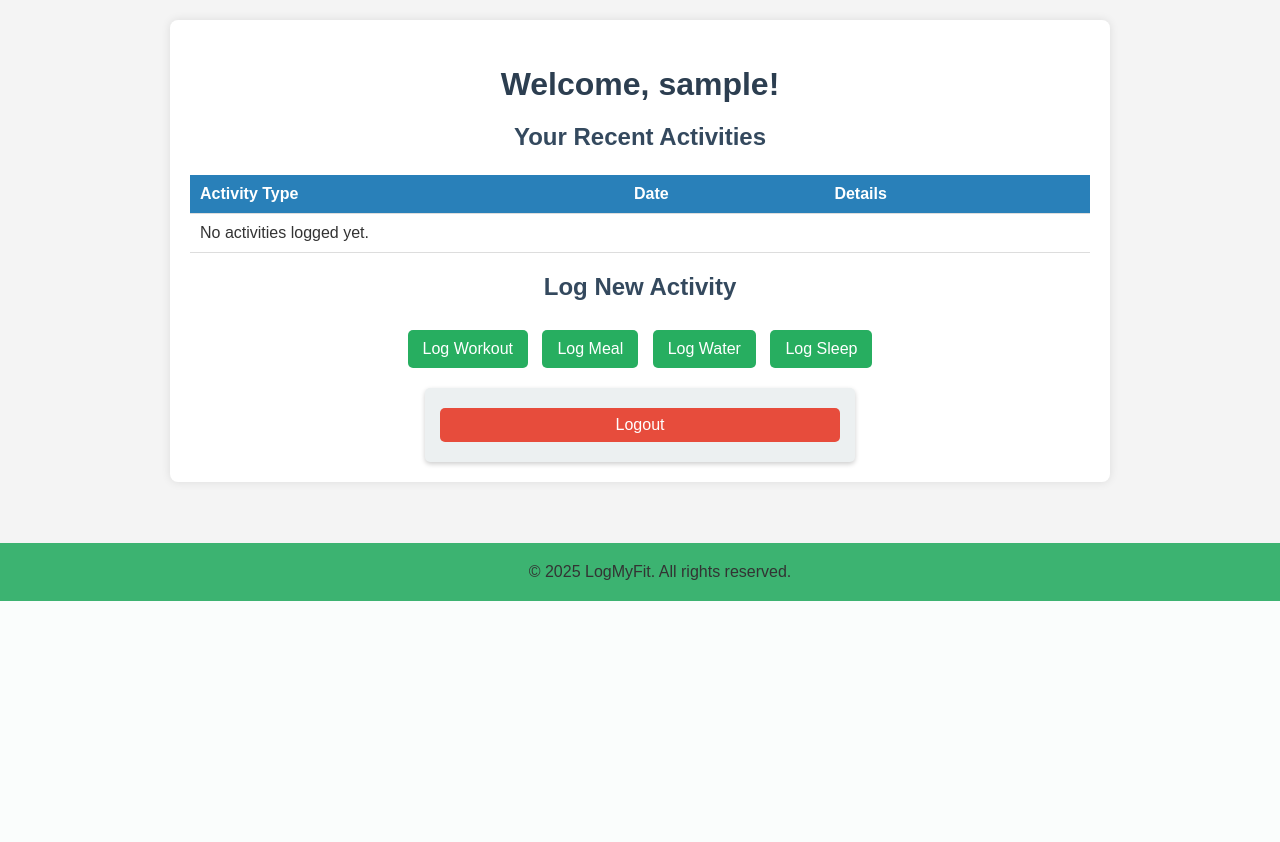
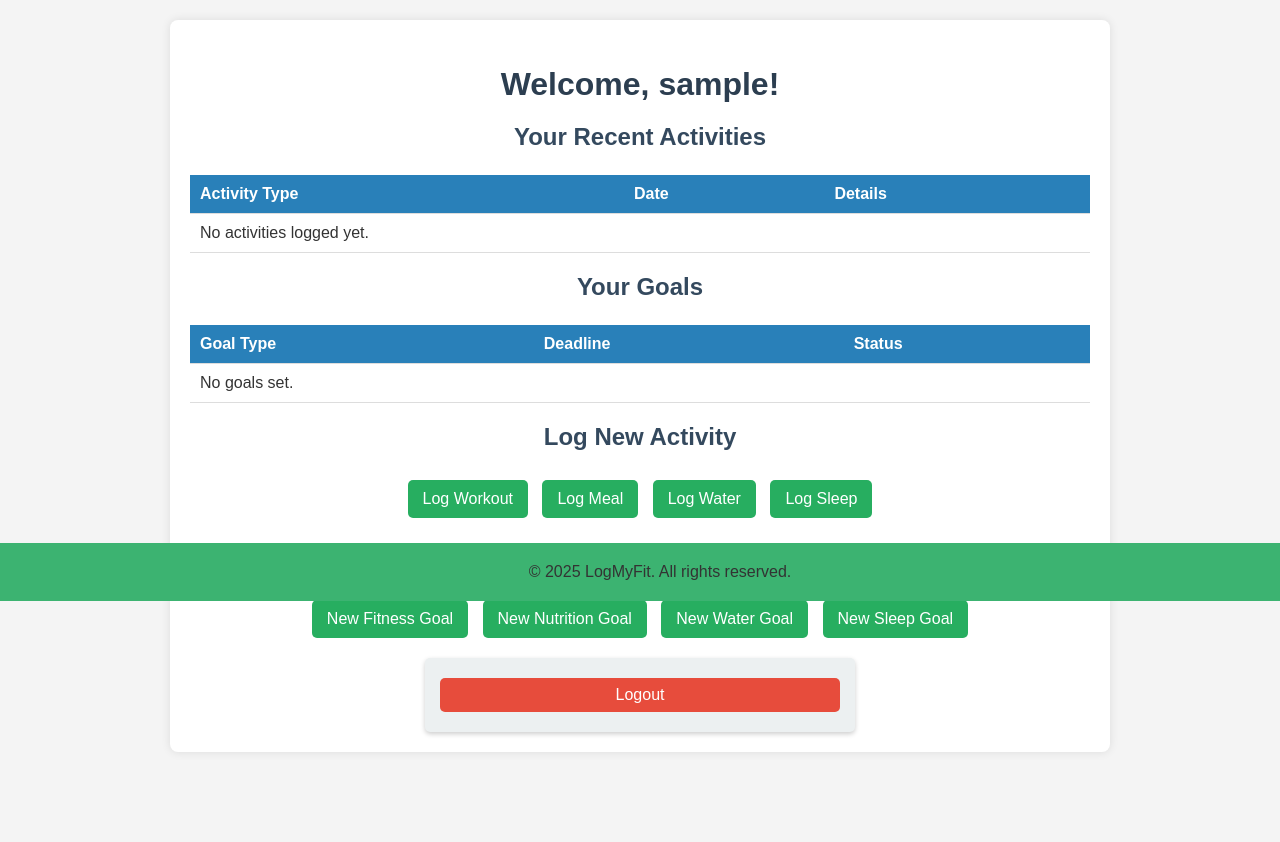
Before and after one commit to csweenz/Capstone, a Django app: page /dashboard/ in a window 1280 px wide. Shown: the part 199-1041 px from the top of the page. Before the commit the page ends 800 px from the top, so only its background shows below. Run offline with Django 5.2, Linux system fonts and the light colour scheme; the visitor is signed in with stand-in values (Sample User, id 1); data that the repository does not hold is empty.

Commit message:
Feature:  Added goal forms and goal table to dashboard

```diff
--- a/capstoneproject/LogMyFit/forms.py
+++ b/capstoneproject/LogMyFit/forms.py
@@ -60,24 +60,40 @@ class SleepActivityForm(forms.ModelForm):
 
 # Fitness Goal Form
 class FitnessGoalForm(forms.ModelForm):
-    class Meta:
+    targetDate = forms.FloatField(
+        label="Days Until Deadline", #label and help_text would make inputs more clear
+        initial=7
+    )
+    class Meta():
         model = FitnessGoal
-        fields = ['targetWeightLifted', 'targetDistance', 'targetDuration']
+        fields = ['targetWeightLifted', 'targetDistance', 'targetDuration', 'targetDate']
 
 # Nutrition Goal Form
 class NutritionGoalForm(forms.ModelForm):
+    targetDate = forms.FloatField(
+        label="Days Until Deadline",
+        initial=7
+    )
     class Meta:
         model = NutritionGoal
         fields = ['dailyCalorieIntake', 'proteinGoal', 'sugarLimit']
 
 # Water Goal Form
 class WaterGoalForm(forms.ModelForm):
+    targetDate = forms.FloatField(
+        label="Days Until Deadline",
+        initial=7
+    )
     class Meta:
         model = WaterGoal
         fields = ['dailyWaterIntakeTarget']
 
 # Sleep Goal Form
 class SleepGoalForm(forms.ModelForm):
+    targetDate = forms.FloatField(
+        label="Days Until Deadline",
+        initial=7
+    )
     class Meta:
         model = SleepGoal
         fields = ['targetHours']
--- a/capstoneproject/LogMyFit/models.py
+++ b/capstoneproject/LogMyFit/models.py
@@ -98,13 +98,11 @@ class Goal(models.Model):
     goalID = models.AutoField(primary_key=True)
     user = models.ForeignKey(User, on_delete=models.CASCADE, related_name="goals")
     goalType = models.CharField(max_length=10, choices=GOAL_TYPES)
-    targetValue = models.FloatField()
-    targetDate = models.DateField()
+    targetDate = models.DateField(default=date.today)
     status = models.CharField(max_length=10, choices=STATUS_TYPES, default="Active")
 
     def __str__(self):
         return f"{self.user.username} - {self.goalType} Goal"
-
 
 # Fitness Goal Model
 class FitnessGoal(models.Model):
--- a/capstoneproject/LogMyFit/templates/dashboard.html
+++ b/capstoneproject/LogMyFit/templates/dashboard.html
@@ -11,7 +11,7 @@
 {% block content %}
     <h2>Welcome, {{ user.username }}!</h2>
 
-    <div id="dashboard-table-container">
+    <div id="dashboard-activity-table-container">
     <h3>Your Recent Activities</h3>
     <table id="dashboard-table">
     <thead>
@@ -21,7 +21,7 @@
         <th>Details</th>
     </tr>
     </thead>
-    {% for activity in activities %}
+    {% for activity in monthly_activities %}
         <tr class="dashboard-data-row">
             <td>{{ activity.activityType }}</td>
             <td>{{ activity.activity_date }}</td>
@@ -53,6 +53,35 @@
 </table>
     </div>
 
+    <div id="dashboard-goal-table-container">
+    <h3>Your Goals</h3>
+    <table id="dashboard-table">
+    <thead>
+    <tr>
+        <th>Goal Type</th>
+        <th>Deadline</th>
+        <th>Status</th>
+    </tr>
+    </thead>
+    {% for goal in goals %}
+        <tr class="dashboard-data-row">
+            <td>{{ goal.goalType }}</td>
+            <td>{{ goal.targetDate }}</td>
+            <td>{{ goal.status }}</td>
+        </tr>
+        <!--<tr class="dashboard-expand-row" style="display: none;">
+            <td colspan="2">
+            update, delete, details logic
+            </td>
+        </tr>-->
+    {% empty %}
+        <tr>
+            <td colspan="3">No goals set.</td>
+        </tr>
+    {% endfor %}
+</table>
+    </div>
+
     <div id="dashboard-form-container">
     <h3>Log New Activity</h3>
         <div    id="dashboard-form-buttons">
@@ -66,6 +95,7 @@
         <form method="POST" action="{% url 'dashboard' %}">
             {% csrf_token %}
             {{ workout_form.as_p }}
+            <input type="hidden" name="form_type" value="activity">
             <input type="hidden" name="activityType" value="Workout">
             <input type="hidden" name="activity_date" value="{{ activity_date }}">
             <button type="submit">Submit Workout</button>
@@ -97,6 +127,53 @@
     </div>
     </div>
 
+    <div id="dashboard-goal-container">
+    <h3>Create New Goal</h3>
+        <div    id="dashboard-goal-buttons">
+        <button onclick="toggleDisplay('fitness-goal-form')">New Fitness Goal</button>
+        <button onclick="toggleDisplay('nutrition-goal-form')">New Nutrition Goal</button>
+        <button onclick="toggleDisplay('water-goal-form')">New Water Goal</button>
+        <button onclick="toggleDisplay('sleep-goal-form')">New Sleep Goal</button>
+        </div>
+
+        <div id="fitness-goal-form" style="display: none;">
+        <form method="POST" action="{% url 'dashboard' %}">
+            {% csrf_token %}
+            {{ fitness_goal_form.as_p }}
+            <input type="hidden" name="form_type" value="goal">
+            <input type="hidden" name="goal_type" value="Fitness">
+            <button type="submit">Set Fitness Goal</button>
+        </form>
+        </div>
+        <div id="nutrition-goal-form" style="display: none;">
+        <form method="POST" action="{% url 'dashboard' %}">
+             {% csrf_token %}
+             {{ nutrition_goal_form.as_p }}
+             <input type="hidden" name="form_type" value="goal">
+             <input type="hidden" name="goal_type" value="Nutrition">
+             <button type="submit">Set Nutrition Goal</button>
+         </form>
+        </div>
+        <div id="water-goal-form" style="display: none;">
+        <form method="POST" action="{% url 'dashboard' %}">
+            {% csrf_token %}
+            {{ water_goal_form.as_p }}
+            <input type="hidden" name="form_type" value="goal">
+            <input type="hidden" name="goal_type" value="Water">
+            <button type="submit">Set Water Goal</button>
+         </form>
+        </div>
+        <div id="sleep-goal-form" style="display: none;">
+        <form method="POST" action="{% url 'dashboard' %}">
+            {% csrf_token %}
+            {{ sleep_goal_form.as_p }}
+            <input type="hidden" name="form_type" value="goal">
+            <input type="hidden" name="goal_type" value="Sleep">
+            <button type="submit">Set Sleep Goal</button>
+        </form>
+        </div>
+    </div>
+
     <form action="{% url 'logout' %}" method="POST">
         {% csrf_token %}
         <button type="submit">Logout</button>
--- a/capstoneproject/LogMyFit/views.py
+++ b/capstoneproject/LogMyFit/views.py
@@ -1,4 +1,4 @@
-from datetime import date
+from datetime import date, timedelta
 
 from django.shortcuts import render, redirect
 from django.contrib.auth.decorators import login_required
@@ -6,9 +6,9 @@ from django.contrib.auth.models import User
 from django.shortcuts import get_object_or_404
 from django.core.cache import cache
 
-from .forms import RegistrationForm, WorkoutActivityForm, MealActivityForm, WaterActivityForm, SleepActivityForm
-from .models import Activity
-from capstoneproject.utils import get_activities_for_user
+import LogMyFit.forms as forms
+from .models import Activity, Goal
+from capstoneproject.utils import get_activities_for_user, get_goals_for_user
 
 
 def home(request):
@@ -21,12 +21,12 @@ def success(request):
 
 def add_user(request):
     if request.method == 'POST':
-        form = RegistrationForm(request.POST)
+        form = forms.RegistrationForm(request.POST)
         if form.is_valid():
             form.save()
             return redirect('success')
     else:
-        form = RegistrationForm()
+        form = forms.RegistrationForm()
 
     return render(request, 'add_user.html', {'form': form})
 
@@ -46,41 +46,76 @@ def login(request):
 @login_required
 def dashboard(request):
     if request.method == 'POST':
-        activity_type = request.POST.get('activityType')
-        activity_date = request.POST.get('activity_date') or date.today()
+        form_type = request.POST.get('form_type')
 
-        if activity_type == 'Workout':
-            form = WorkoutActivityForm(request.POST)
-        elif activity_type == 'Meal':
-            form = MealActivityForm(request.POST)
-        elif activity_type == 'Water':
-            form = WaterActivityForm(request.POST)
-        elif activity_type == 'Sleep':
-            form = SleepActivityForm(request.POST)
-        else:
-            form = None
+        if form_type == 'activity':
+            activity_type = request.POST.get('activityType')
+            activity_date = request.POST.get('activity_date') or date.today()
 
-        if form and form.is_valid():
-            activity = Activity.objects.create(
-                user=request.user,
-                activityType=activity_type,
-                activity_date=activity_date
-            )
-            activity_instance = form.save(commit=False)
-            activity_instance.activity = activity
-            activity_instance.save()
-            cache.delete(f'activities_{request.user}')
-            cache.delete(f'activities_{request.user}_30_days')
-            return redirect('dashboard')
+            if activity_type == 'Workout':
+                form = forms.WorkoutActivityForm(request.POST)
+            elif activity_type == 'Meal':
+                form = forms.MealActivityForm(request.POST)
+            elif activity_type == 'Water':
+                form = forms.WaterActivityForm(request.POST)
+            elif activity_type == 'Sleep':
+                form = forms.SleepActivityForm(request.POST)
+            else:
+                form = None
 
+            if form and form.is_valid():
+                activity = Activity.objects.create(
+                    user=request.user,
+                    activityType=activity_type,
+                    activity_date=activity_date
+                )
+                activity_instance = form.save(commit=False)
+                activity_instance.activity = activity
+                activity_instance.save()
+                cache.delete(f'activities_{request.user}')
+                cache.delete(f'activities_{request.user}_30_days')
+                return redirect('dashboard')
+
+        if form_type == 'goal':
+            goal_type = request.POST.get('goal_type')
+
+            if goal_type == 'Fitness':
+                form = forms.FitnessGoalForm(request.POST)
+            elif goal_type == 'Nutrition':
+                form = forms.NutritionGoalForm(request.POST)
+            elif goal_type == 'Water':
+                form = forms.WaterGoalForm(request.POST)
+            elif goal_type == 'Sleep':
+                form = forms.SleepGoalForm(request.POST)
+            else:
+                form = None
+
+            if form and form.is_valid():
+                days_until_deadline = form.cleaned_data.get('targetDate')
+                deadline = date.today() + timedelta(days=days_until_deadline)
+                goal = Goal.objects.create(
+                    user=request.user,
+                    goalType=goal_type,
+                    targetDate=deadline)
+                goal_instance = form.save(commit=False)
+                goal_instance.goal = goal
+                goal_instance.save()
+                cache.delete(f'goals_{request.user}')
+                return redirect('dashboard')
     else:
-        workout_form = WorkoutActivityForm()
-        meal_form = MealActivityForm()
-        water_form = WaterActivityForm()
-        sleep_form = SleepActivityForm()
+        workout_form = forms.WorkoutActivityForm()
+        meal_form = forms.MealActivityForm()
+        water_form = forms.WaterActivityForm()
+        sleep_form = forms.SleepActivityForm()
+        fitness_goal_form = forms.FitnessGoalForm()
+        nutrition_goal_form = forms.NutritionGoalForm()
+        water_goal_form = forms.WaterGoalForm()
+        sleep_goal_form = forms.SleepGoalForm()
+
 
     activities = get_activities_for_user.get_all(request)
     monthly_activities = get_activities_for_user.get_monthly(request)
+    goals = get_goals_for_user.get_goals(request)
 
     # This is just an example, expand visualization_data for send to dashboard.html
     visualization_data = {
@@ -93,7 +128,13 @@ def dashboard(request):
         'meal_form': meal_form,
         'water_form': water_form,
         'sleep_form': sleep_form,
+        'fitness_goal_form': fitness_goal_form,
+        'nutrition_goal_form': nutrition_goal_form,
+        'water_goal_form': water_goal_form,
+        'sleep_goal_form': sleep_goal_form,
         'activities': activities,
+        'monthly_activities': monthly_activities,
+        'goals' : goals,
         'visualization_data': visualization_data
     })
 
@@ -123,13 +164,13 @@ def edit_activity(request, activity_id):
 
     # initialize the form for editing based on the activity type
     if activity.activityType == 'Workout' and hasattr(activity, 'workout_activity'):
-        form = WorkoutActivityForm(instance=activity.workout_activity)
+        form = forms.WorkoutActivityForm(instance=activity.workout_activity)
     elif activity.activityType == 'Meal' and hasattr(activity, 'meal_activity'):
-        form = MealActivityForm(instance=activity.meal_activity)
+        form = forms.MealActivityForm(instance=activity.meal_activity)
     elif activity.activityType == 'Water' and hasattr(activity, 'water_activity'):
-        form = WaterActivityForm(instance=activity.water_activity)
+        form = forms.WaterActivityForm(instance=activity.water_activity)
     elif activity.activityType == 'Sleep' and hasattr(activity, 'sleep_activity'):
-        form = SleepActivityForm(instance=activity.sleep_activity)
+        form = forms.SleepActivityForm(instance=activity.sleep_activity)
     else:
         form = None
 
```
Also changed, not shown: capstoneproject/capstoneproject/utils/get_goals_for_user.py (added, +17 -0 lines).
